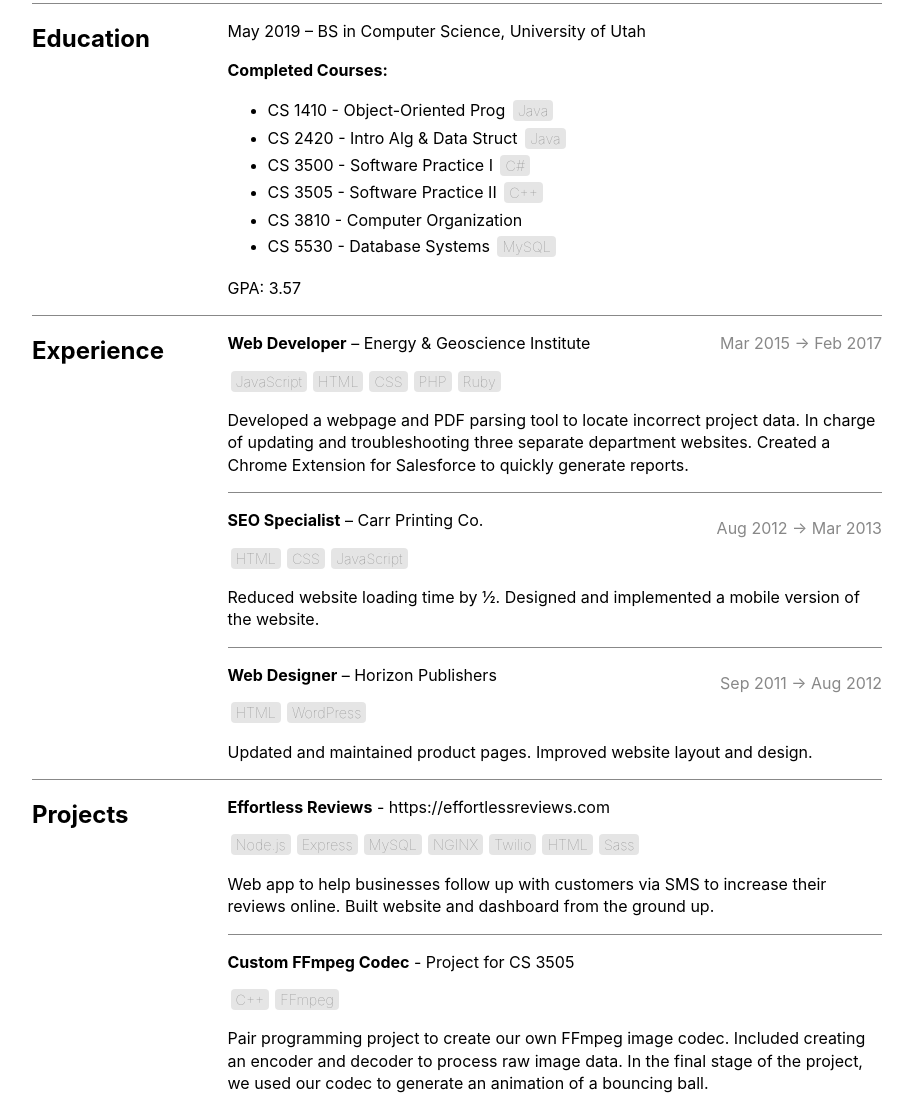
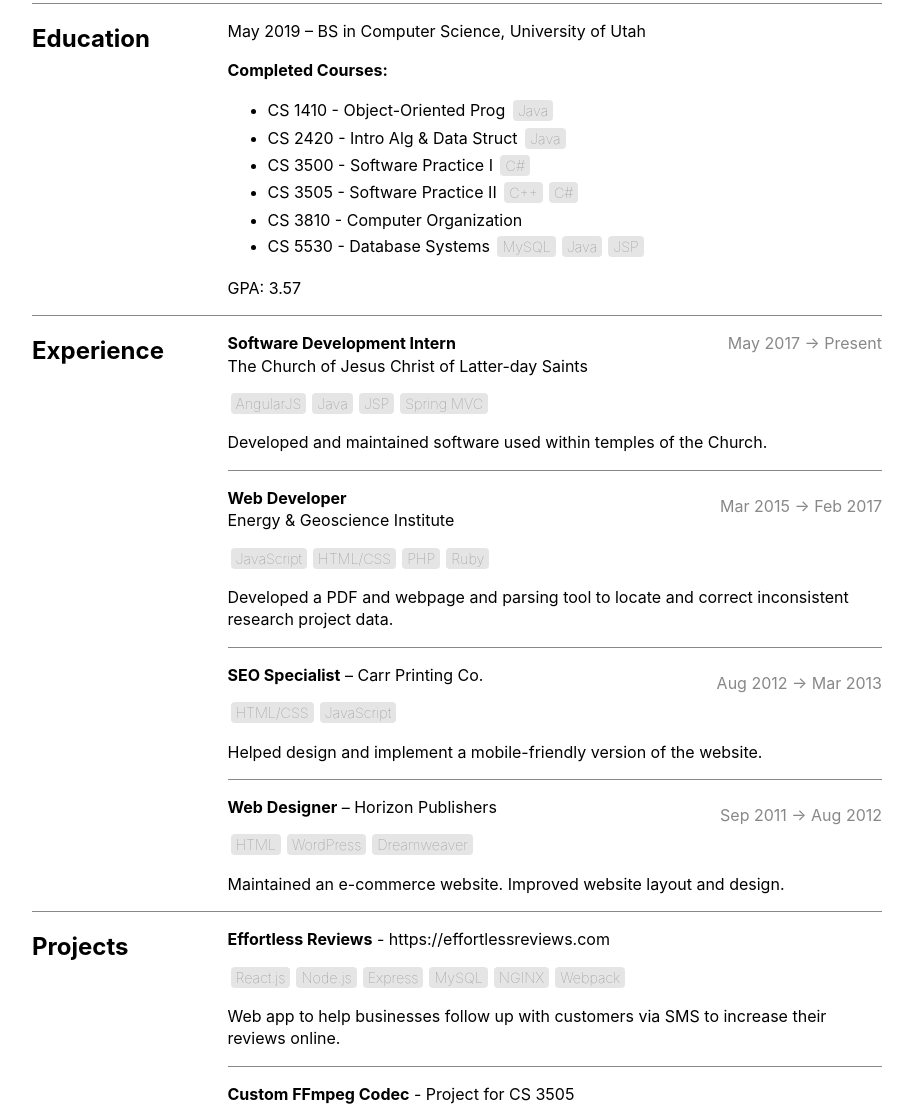
Before and after one commit to dotspencer/resume, a plain HTML site: page index.html in a window 1280 px wide. Shown: the part 127-1235 px from the top of the page, without its empty margins (183-1096 px from the left). Drawn offline with Linux system fonts and the light colour scheme.

Commit message:
Added church internship

```diff
--- a/index.html
+++ b/index.html
@@ -15,9 +15,9 @@
       <li>CS 1410 - Object-Oriented Prog <t>Java</t></li>
       <li>CS 2420 - Intro Alg &amp; Data Struct <t>Java</t></li>
       <li>CS 3500 - Software Practice I <t>C#</t></li>
-      <li>CS 3505 - Software Practice II <t>C++</t></li>
+      <li>CS 3505 - Software Practice II <t>C++</t><t>C#</t></li>
       <li>CS 3810 - Computer Organization</li>
-      <li>CS 5530 - Database Systems <t>MySQL</t></li>
+      <li>CS 5530 - Database Systems <t>MySQL</t><t>Java</t><t>JSP</t></li>
     </ul>
     <p>GPA: 3.57</p>
     </div>
@@ -25,28 +25,33 @@
   <section>
     <h2>Experience</h2>
     <div class="details">
+      <p class="date">May 2017 &rarr; Present</p>
+      <p><b>Software Development Intern</b><br>The Church of Jesus Christ of Latter-day Saints</p>
+      <p><t>AngularJS</t><t>Java</t><t>JSP</t><t>Spring MVC</t></p>
+      <p>Developed and maintained software used within temples of the Church.</p>
+      <hr>
       <p class="date">Mar 2015 &rarr; Feb 2017</p>
-      <p><b>Web Developer</b> &ndash; Energy &amp; Geoscience Institute</p>
-      <p><t>JavaScript</t><t>HTML</t><t>CSS</t><t>PHP</t><t>Ruby</t></p>
-      <p>Developed a webpage and PDF parsing tool to locate incorrect project data. In charge of updating and troubleshooting three separate department websites. Created a Chrome Extension for Salesforce to quickly generate reports.</p>
+      <p><b>Web Developer</b><br>Energy &amp; Geoscience Institute</p>
+      <p><t>JavaScript</t><t>HTML/CSS</t><t>PHP</t><t>Ruby</t></p>
+      <p>Developed a PDF and webpage and parsing tool to locate and correct inconsistent research project data.</p>
       <hr>
       <p class="date">Aug 2012 &rarr; Mar 2013</p>
       <p><b>SEO Specialist</b> &ndash; Carr Printing Co.</p>
-      <p><t>HTML</t><t>CSS</t><t>JavaScript</t></p>
-      <p>Reduced website loading time by &frac12;. Designed and implemented a mobile version of the website.</p>
+      <p><t>HTML/CSS</t><t>JavaScript</t></p>
+      <p>Helped design and implement a mobile-friendly version of the website.</p>
       <hr>
       <p class="date">Sep 2011 &rarr; Aug 2012</p>
       <p><b>Web Designer</b> &ndash; Horizon Publishers</p>
-      <p><t>HTML</t><t>WordPress</t></p>
-      <p>Updated and maintained product pages. Improved website layout and design.</p>
+      <p><t>HTML</t><t>WordPress</t><t>Dreamweaver</t></p>
+      <p>Maintained an e-commerce website. Improved website layout and design.</p>
     </div>
   </section>
   <section>
     <h2>Projects</h2>
     <div class="details">
       <p><b>Effortless Reviews</b> - https://effortlessreviews.com</p>
-      <p><t>Node.js</t><t>Express</t><t>MySQL</t><t>NGINX</t><t>Twilio</t><t>HTML</t><t>Sass</t></p>
-      <p>Web app to help businesses follow up with customers via SMS to increase their reviews online. Built website and dashboard from the ground up.</p>
+      <p><t>React.js</t><t>Node.js</t><t>Express</t><t>MySQL</t><t>NGINX</t><t>Webpack</t></p>
+      <p>Web app to help businesses follow up with customers via SMS to increase their reviews online.</p>
       <hr>
       <p><b>Custom FFmpeg Codec</b> - Project for CS 3505</p>
       <p><t>C++</t><t>FFmpeg</t></p>
@@ -54,7 +59,7 @@
       <hr>
       <p><b>Taken Taken</b> - https://takentaken.com</p>
       <p><t>Node.js</t><t>JavaScript</t><t>HTML</t><t>Sass</t></p>
-      <p>Super fast domain name availability lookup tool.</p>
+      <p>Simple domain name availability lookup tool.</p>
     </div>
   </section>
 </div>
```
